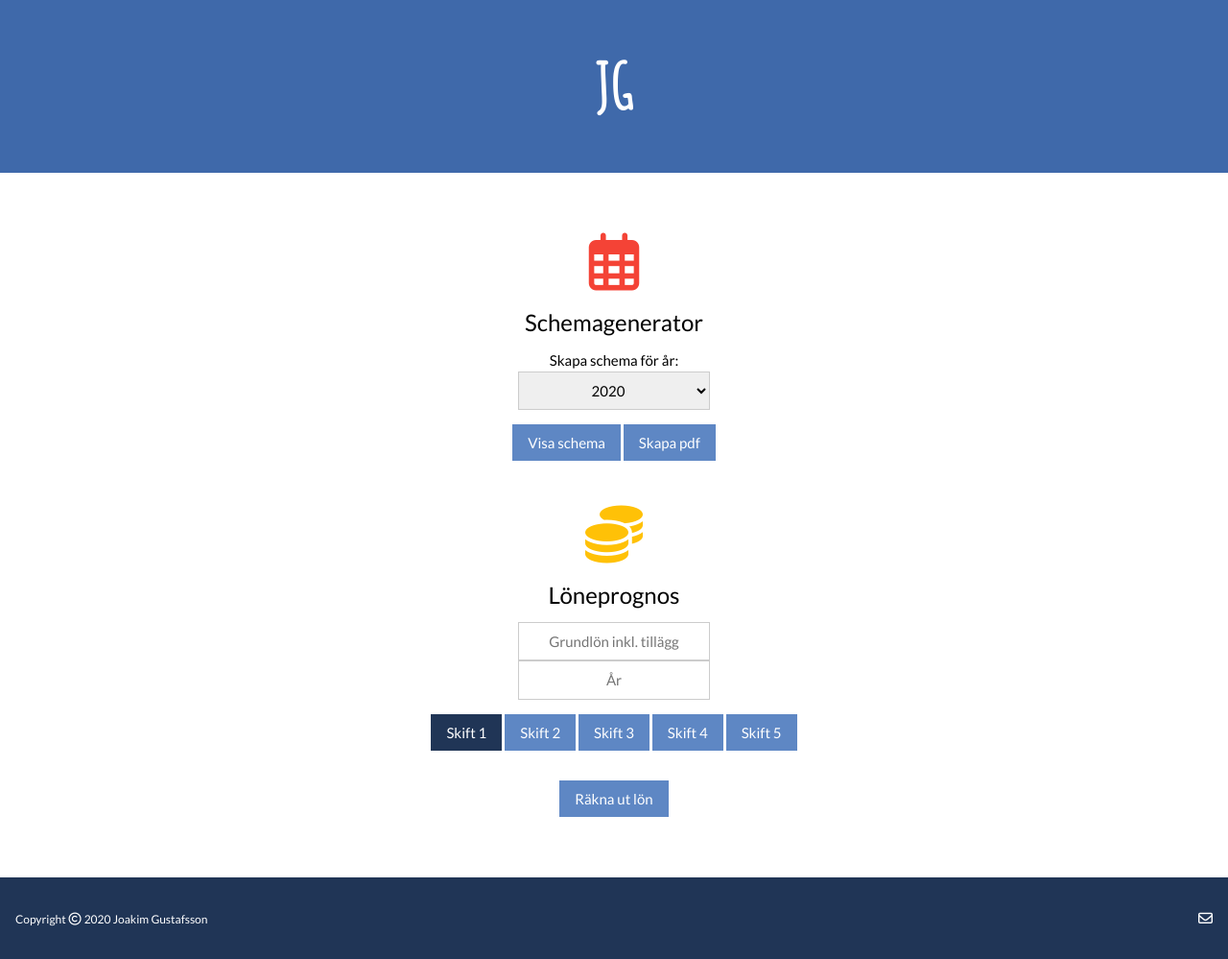
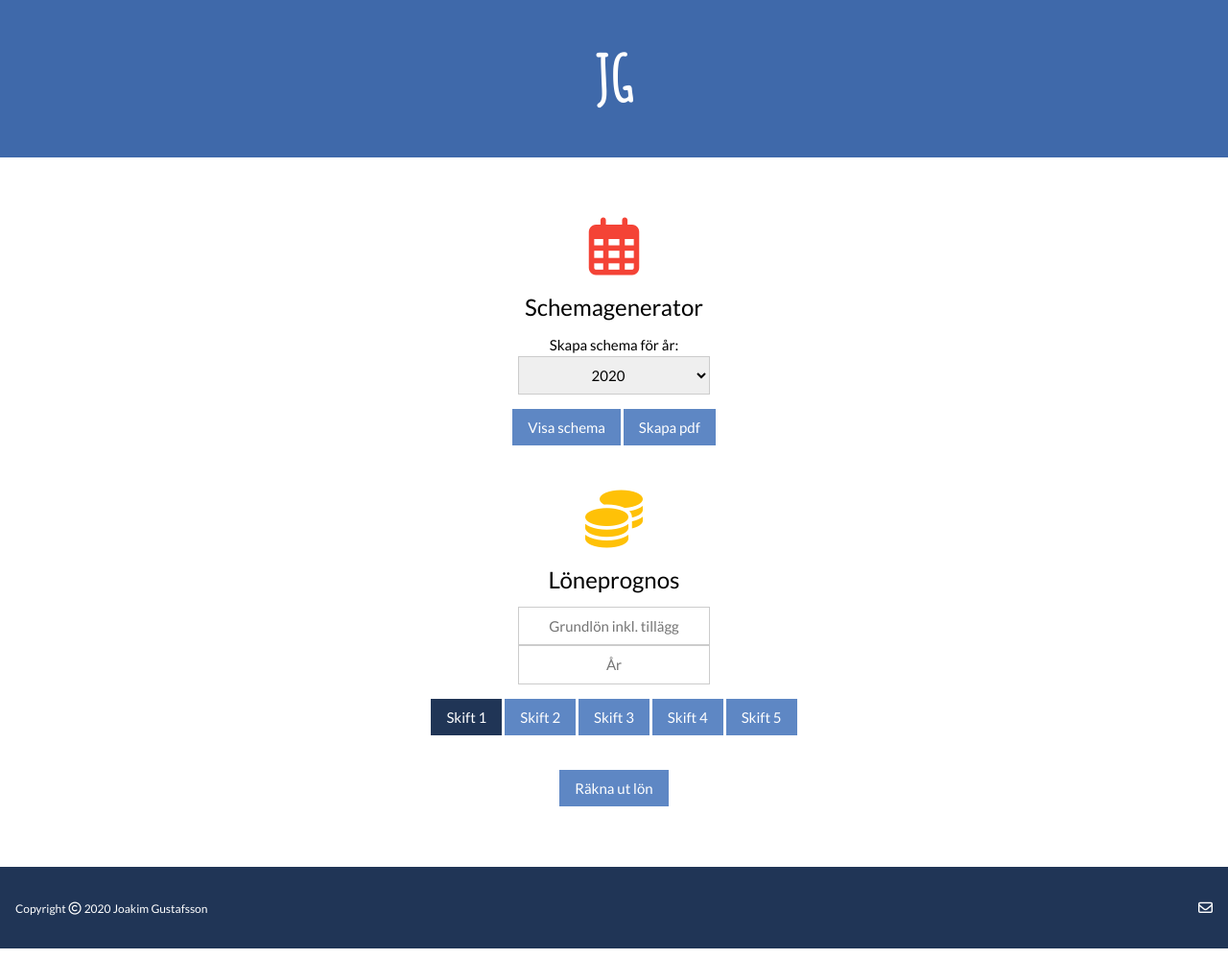
Before and after one commit to jockeg/schedule-generator, a Flask app: page / in a window 1280 px wide. Shown: the whole page at 96% size. Run offline with Flask 2, Linux system fonts and the light colour scheme; some libraries are stand-ins or nearby versions.

Commit message:
modified:   static/style.css 	modified:   templates/base.html 	modified:   templates/entry.html

```diff
--- a/static/style.css
+++ b/static/style.css
@@ -29,3 +29,4 @@ html, body {font-family: Lato, Arial, Helvetica, sans-serif;}
 
 .choose-shift input[type="radio"],.choose-shift input[type="radio"]:checked {display: none;}
 .choose-shift input[type="radio"],.choose-shift input[type="radio"]:checked + label {color: #fff; background-color: #203556 !important;}
+.choose-shift label {margin-bottom: 5px;}
--- a/templates/base.html
+++ b/templates/base.html
@@ -13,10 +13,10 @@
         <script src="https://kit.fontawesome.com/3ca9482f51.js" crossorigin="anonymous"></script>
     </head>
     <body>
-        <div class="w3-container w3-theme w3-padding-32 w3-center">
+        <div class="w3-container w3-theme w3-padding-24 w3-center">
         <h1 class="w3-jumbo">JG</h1>
         </div>
-        <div class="w3-container w3-padding-32 w3-stretch">
+        <div class="w3-container w3-padding-32">
 
         {% block body %}
 
--- a/templates/entry.html
+++ b/templates/entry.html
@@ -22,7 +22,7 @@
     <p><i class="fas fa-coins fa-4x w3-text-amber"></i></p>
     <h3>Löneprognos</h3>
 
-    <form class="w3-container w3-stretch" method="post" action="/loneutrakning">
+    <form class="w3-container" method="post" action="/loneutrakning">
         <div class="w3-row">
             <div class="w3-content" style="max-width: 200px;">
                 <input class="w3-input w3-border w3-center" type="text" name="salary" placeholder="Grundlön inkl. tillägg" required>
@@ -31,8 +31,8 @@
                 <input class="w3-input w3-border w3-center" type="text" name="year" placeholder="År" required>
             </div>
         </div>
-        <div class="w3-row w3-stretch">
-            <div class="w3-container w3-stretch choose-shift">
+        <div class="w3-row">
+            <div class="w3-container choose-shift">
                 <p>
                 <input type="radio" id="1" name="shift" value="1" checked />
                 <label class="w3-button w3-theme-l1 w3-hover-theme" for="1">Skift 1</label>
```
